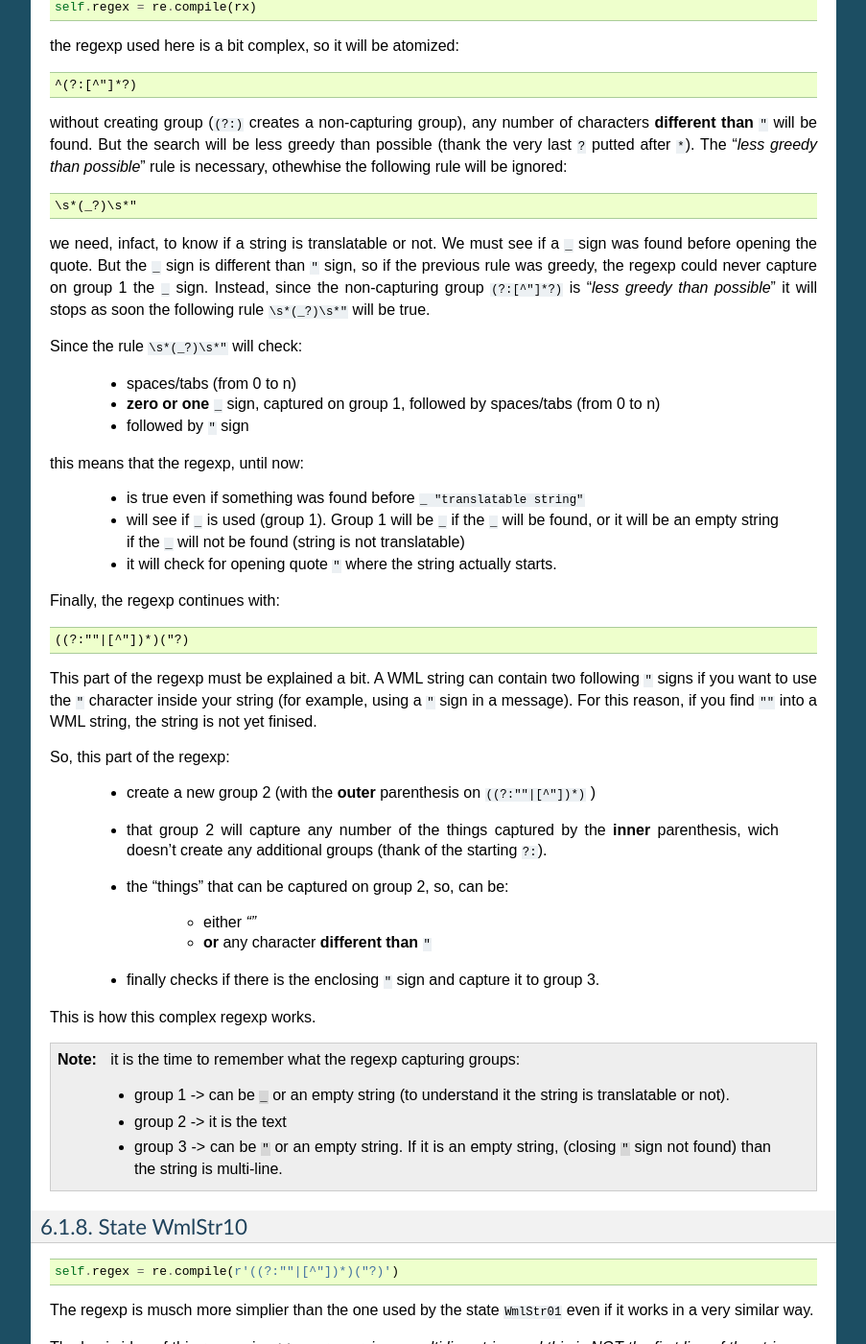
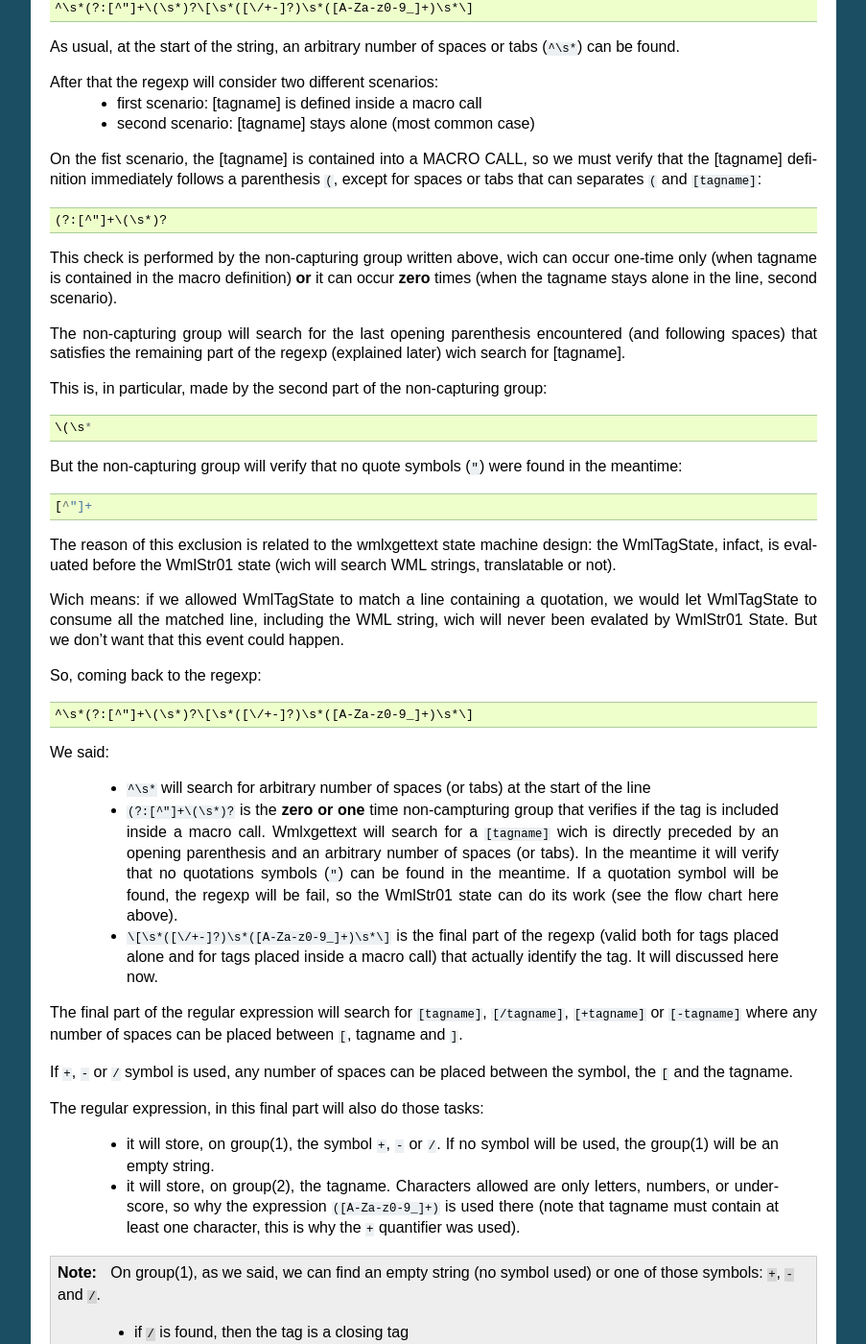
Before and after one commit to AncientLich/wmlxgettext-unoff, a Sphinx documentation site: the page built from docs/source/srcdoc/regexes.rst, in a window 1280 px wide and 1400 px high, scrolled down 2323 px. Shown: the whole window at 96% size, without its empty margins (198-1101 px from the left). Built offline with Sphinx 7.4.7, drawn with Linux system fonts in a browser that asks for light colours; some of the changed text lies outside the part shown.

Commit message:
docs updated to the new regexp used by WmlTagState

```diff
--- a/docs/source/index.rst
+++ b/docs/source/index.rst
@@ -45,7 +45,7 @@ Special Thanks To:
    * celticminstrel (on #wesnoth freenode channel): for explaining me how
      to use the original perl wmlxgettext tool and for helping me to
      improve the script.
-   * loonycyborg: for reporting me a bug (now solved)
+   * loonycyborg: for testing the script and reporting bugs.
 
 .. note::
 
--- a/docs/source/srcdoc/regexes.rst
+++ b/docs/source/srcdoc/regexes.rst
@@ -80,21 +80,160 @@ At the **start of the string** will search for:
 WmlTagState
 -----------
 
+.. note::
+
+  Special Thanks to:
+
+    * **Soliton**
+
+      * for pointing me that a tag name could, in theory, a number
+      * for having a very nice idea about how to distinguish a tag from an
+        array index (see the regexp explaination)
+
+    * **celticminstrel**
+
+      * for providing me a good regexp rule, that allowed me to
+        write down the regexp used in this state
+
 .. code-block:: python
 
-   self.regex = re.compile(r'\s*\[\s*([\/+-]?)\s*([^\]]*?)\s*\]')
+   rx = r'\s*(?:[^"]+\(\s*)?\s*\[\s*([\/+-]?)\s*([A-Za-z0-9_]+)\s*\]'
+   self.regex = re.compile(rx)
 
-At the **start of the string** will search for:
+Before explaining what the regex searches, we need to explain why the regexp
+was written in this way.
 
-   * spaces/tabs (from 0 to n)
-   * the character ``[``
-   * spaces/tabs (from 0 to n)
-   * **zero or one** of any of this signs: ``\``, ``/`` or ``-``. If one of
-     this character is used, it is captured into group 1.
-   * spaces/tags (from 0 to n)
-   * any number of any kind of character **different from** ``]``. This is the
-     (open/close) tagname and it will captured into group 2.
-   * and finally the character ``]``
+We must take mind that a WML tag (we now focus on open tag, but the discussion
+is the same also on close tags) can appear in two different ways; this is the
+first one::
+
+  # first way: tagname can be defined at the start of the line
+    [tagname]
+
+In this case, the WML line we are parsing may have an arbitrary number of
+spaces (or tabs) before the tagname, but nothing else must appear before the
+[tagname]. This is the most common case where a tag is defined, but it is not
+the only one; a tag can be added also in the body of a WML macro call as a part
+of WML code passed as parameter to the macro.
+
+So why a WML tag can also apper inside the body of a macro call, like showed
+in this example::
+
+  {MACRO ([foo]
+               bar = "baz"
+          [/foo])}
+
+So, wmlxgettext had to face two corner problems:
+  * it should record the ``[foo]`` open tag inside the macro call,
+    or it will return an error when closing ``[/foo]`` tag will be found
+  * it should, however avoid to collect array indexes, thinking they are
+    tags, for example::
+
+     # [$i], here, is not a tag, but it is an index value of the array my_array
+     value = my_array[$i]
+
+So... how to distinguish tag from an array using a regexp? Well... a tagname,
+when placed inside a WML macro call, should be ALWAYS immediately preceded by
+``(``; nothing else than spaces can be putted before the parenthesis and the
+tag definition.
+
+After all those explainations we have almost all the informations required to
+understand why the regexp used on WmlTagState is::
+
+  ^\s*(?:[^"]+\(\s*)?\[\s*([\/+-]?)\s*([A-Za-z0-9_]+)\s*\]
+
+As usual, at the start of the string, an arbitrary number of spaces or tabs
+(``^\s*``) can be found.
+
+After that the regexp will consider two different scenarios:
+  * first scenario: [tagname] is defined inside a macro call
+  * second scenario: [tagname] stays alone (most common case)
+
+On the fist scenario, the [tagname] is contained into a MACRO CALL, so we must
+verify that the [tagname] definition immediately follows a parenthesis ``(``,
+except for spaces or tabs that can separates ``(`` and ``[tagname]``::
+
+  (?:[^"]+\(\s*)?
+
+This check is performed by the non-capturing group written above, wich can
+occur one-time only (when tagname is contained in the macro definition)
+**or** it can occur **zero** times (when the tagname stays alone in the line,
+second scenario).
+
+The non-capturing group will search for the last opening parenthesis
+encountered (and following spaces) that satisfies the remaining part of the
+regexp (explained later) wich search for [tagname].
+
+This is, in particular, made by the second part of the non-capturing group::
+
+  \(\s*
+
+But the non-capturing group will verify that no quote symbols (``"``)
+were found in the meantime::
+
+  [^"]+
+
+The reason of this exclusion is related to the wmlxgettext state machine
+design: the WmlTagState, infact, is evaluated before the WmlStr01 state
+(wich will search WML strings, translatable or not).
+
+Wich means: if we allowed WmlTagState to match a line containing a quotation,
+we would let WmlTagState to consume all the matched line, including the
+WML string, wich will never been evalated by WmlStr01 State. But we don't
+want that this event could happen.
+
+.. graphviz:: wmlstr_regex.d
+
+So, coming back to the regexp::
+
+  ^\s*(?:[^"]+\(\s*)?\[\s*([\/+-]?)\s*([A-Za-z0-9_]+)\s*\]
+
+We said:
+
+  * ``^\s*`` will search for arbitrary number of spaces (or tabs) at the start
+    of the line
+  * ``(?:[^"]+\(\s*)?`` is the **zero or one** time non-campturing group that
+    verifies if the tag is included inside a macro call. Wmlxgettext will
+    search for a ``[tagname]`` wich is directly preceded by an opening
+    parenthesis and an arbitrary number of spaces (or tabs). In the meantime
+    it will verify that no quotations symbols (``"``) can be found in the
+    meantime. If a quotation symbol will be found, the regexp will be fail, so
+    the WmlStr01 state can do its work (see the flow chart here above).
+  * ``\[\s*([\/+-]?)\s*([A-Za-z0-9_]+)\s*\]`` is the final part of the regexp
+    (valid both for tags placed alone and for tags placed inside a macro call)
+    that actually identify the tag. It will discussed here now.
+
+The final part of the regular expression will search for ``[tagname]``,
+``[/tagname]``, ``[+tagname]`` or ``[-tagname]`` where any number of spaces can
+be placed between ``[``, tagname and ``]``.
+
+If ``+``, ``-`` or ``/`` symbol is used, any number of spaces can be placed
+between the symbol, the ``[`` and the tagname.
+
+The regular expression, in this final part will also do those tasks:
+
+  * it will store, on group(1), the symbol ``+``, ``-`` or ``/``.
+    If no symbol will be used, the group(1) will be an empty string.
+
+  * it will store, on group(2), the tagname. Characters allowed are only
+    letters, numbers, or underscore, so why the expression ``([A-Za-z0-9_]+)``
+    is used there (note that tagname must contain at least one character, this
+    is why the ``+`` quantifier was used).
+
+.. note::
+
+  On group(1), as we said, we can find an empty string (no symbol used) or one
+  of those symbols: ``+``, ``-`` and ``/``.
+
+    * if ``/`` is found, then the tag is a closing tag
+    * if ``+`` is found, the tag is considered like a normal open tag, ignoring
+      the ``+`` symbol.
+    * if ``-`` is found, the tag is treated like [+tag].
+
+  Note that the ``[-tag]`` is not currently supported in WML code. Wmlxgettext
+  included the rule for the ``-`` symbol if, in a future, also the [-tag]
+  feature will ever included (thinking the chance of doing the opposite thing
+  that is done by the [+tag]).
 
 --------------
 WmlGetinfState
```
Also changed, not shown: 1 other file.
